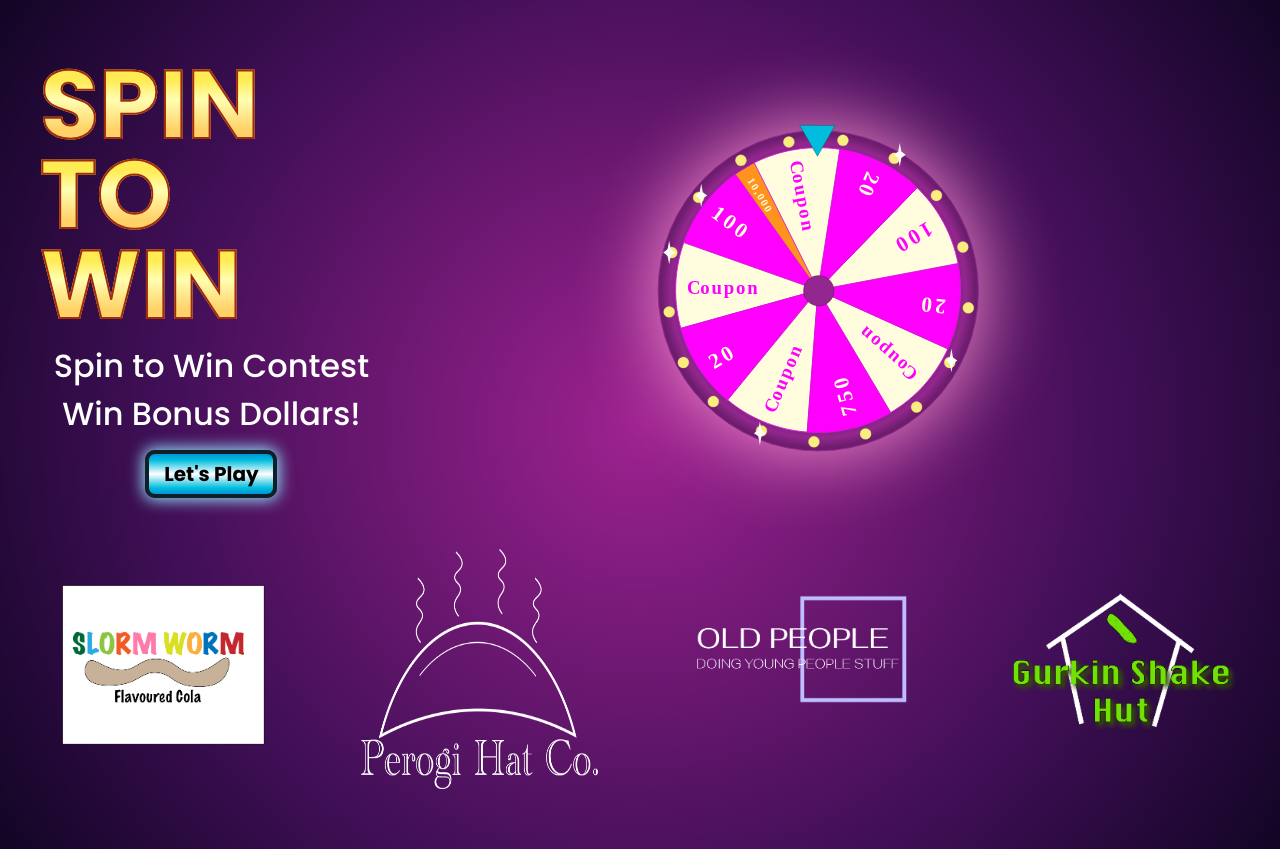
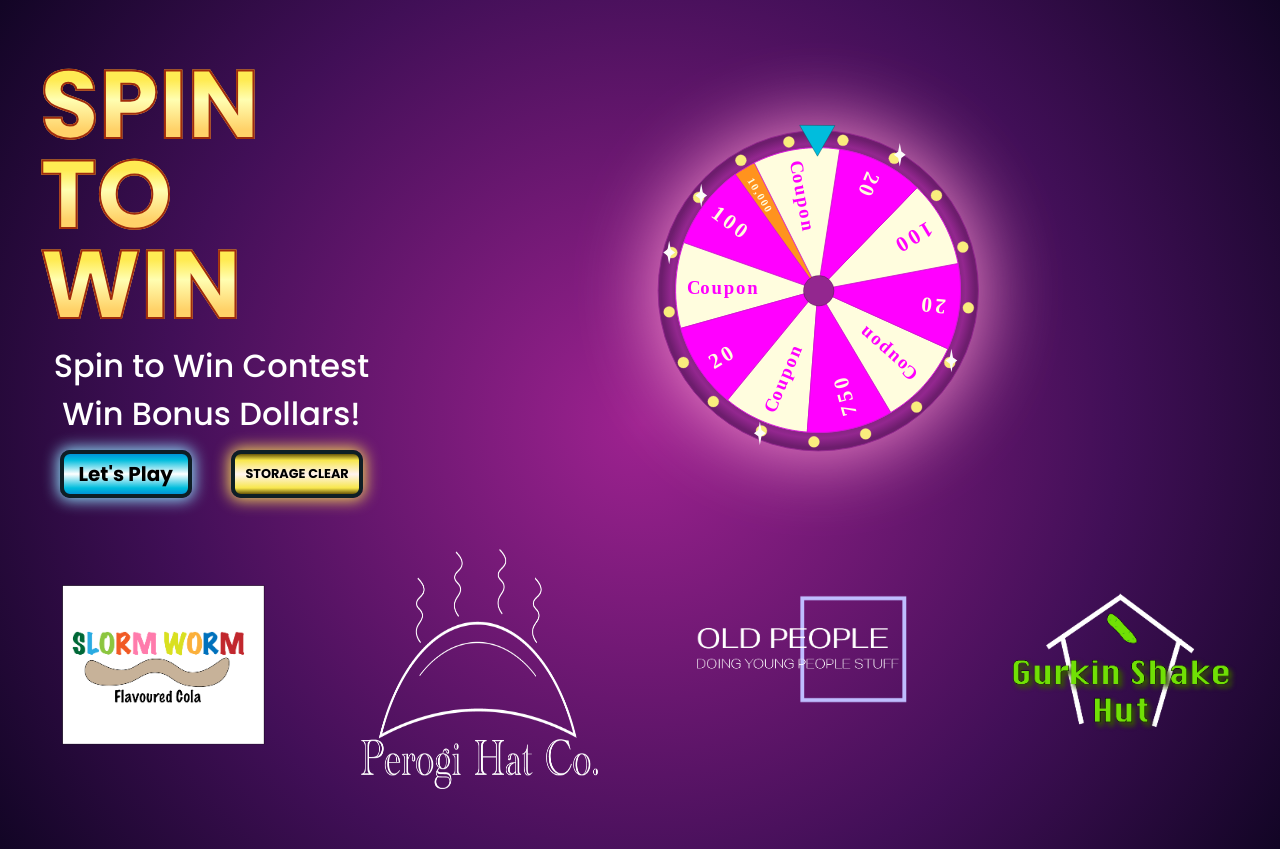
Before and after one commit to JacobSkraps/spinwin, a Next.js app: page / in a window 1280 px wide. Built offline with nearby package versions, Linux system fonts and the light colour scheme; no server answers; the database is empty; a web font is replaced by a local one.

Commit message:
Minor changes with some classes and idCheck and a button to clear

```diff
--- a/next.config.mjs
+++ b/next.config.mjs
@@ -1,7 +1,7 @@
 /** @type {import('next').NextConfig} */
 const nextConfig = {
-  output: 'export',
-  basePath: '/spinwin',
+  // output: 'export',
+  // basePath: '/spinwin',
     webpack(config) {
 
         // Grab the existing rule that handles SVG imports
--- a/src/app/(pages)/(game)/outcome/page.jsx
+++ b/src/app/(pages)/(game)/outcome/page.jsx
@@ -93,7 +93,7 @@ export default function Home() {
                     <h2 id='outcomeSubHeader'>Loading...</h2>
                     <p className='outcomePara' id='para1'>Loading...</p>
                     <p className='outcomePara' id='para2'>Loading...</p>
-                    <div className='formButtons'>
+                    <div className='outcomeFormButtons'>
                         <div className='backButton pageButton'>
                             <Link href="../../">Give Up</Link>
                         </div>
--- a/src/app/page.js
+++ b/src/app/page.js
@@ -41,7 +41,6 @@ const colRef = collection(db, 'formData')
 export default function Home() {
 
   /****! MADE THIS FUNCTION FOR THE PLAY BUTTON ONCE IT COMES!! */
-  idCheck(db);
 
 
   useEffect(() => {
@@ -79,6 +78,20 @@ export default function Home() {
 
   })
 
+  const playClick = (e)=>{
+    e.preventDefault();
+
+    idCheck(db);
+    redirect(`/form/birthdayform`)
+  }
+
+  const removeLocal = (e)=>{
+    e.preventDefault();
+
+    const remove = localStorage.removeItem("userID");
+    console.log(remove)
+
+  }
 
   return (
     // <div>
@@ -96,7 +109,11 @@ export default function Home() {
           <h1 id='mainHeader'>SPIN TO WIN</h1>
           <h2 id='mainSubHeading'>Spin to Win Contest <br />
           Win Bonus Dollars!</h2>
-          <button className='nextButton pageButton' type="submit" id='playButton'>Let's Play</button>
+          <div className="mainButtonWrapper">
+          <button className='nextButton pageButton' onClick={playClick} type="submit" id='playButton'>Let's Play</button>
+          <button className='backButton pageButton storageClearButton' onClick={removeLocal} type="submit" id='playButton'>STORAGE CLEAR</button>
+
+          </div>
 
         </div>
         <div id='mainWheel'>
--- a/src/app/styles/game.css
+++ b/src/app/styles/game.css
@@ -114,7 +114,7 @@
     height: 50%;
   }
 
-  .formButtons{
+  .outcomeFormButtons{
     margin-top: 32px;
     display: flex;
     flex-direction: row;
--- a/src/app/styles/main.css
+++ b/src/app/styles/main.css
@@ -30,6 +30,13 @@
     text-align: center;
   }
 
+.mainButtonWrapper{
+    display: flex;
+}
+
+.storageClearButton{
+    font-size: 0.8rem;
+}
 
 #playButton{
     margin: auto;
--- a/src/functions/idCheck.js
+++ b/src/functions/idCheck.js
@@ -2,9 +2,8 @@ import { doc, getDoc } from "firebase/firestore";
 import { redirect } from "next/navigation";
 import { useEffect, useState } from "react";
 
-export default function idCheck(db) {
+export default async function idCheck(db) {
 
-    useEffect(()=>{
         const checkDocs = async () => {
             const userID = localStorage.getItem("userID")
             console.log(`${userID} IS THE USERID`)
@@ -25,8 +24,6 @@ export default function idCheck(db) {
 
         checkDocs();
 
-    }, [db])
-
     // return doesExist
 
 
```
